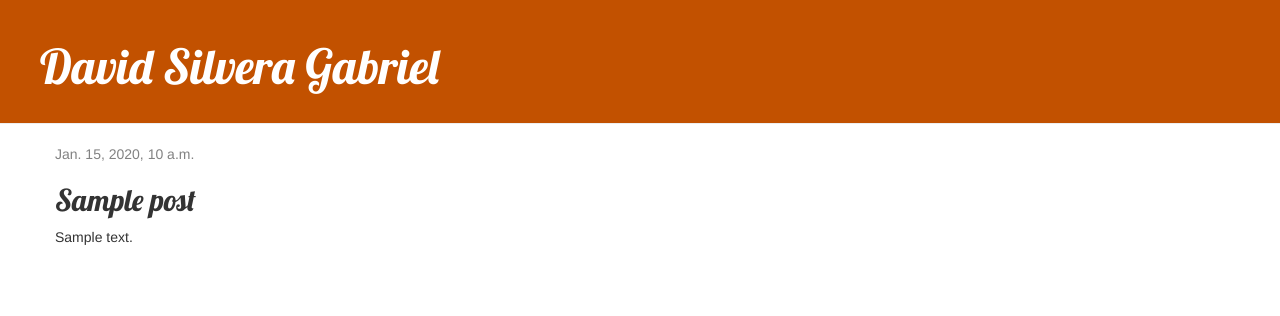
After one commit to DavidSilveraGabriel/Look-At-Me, a Django app: template blog/templates/blog/post_detail.html in a window 1280 px wide. The commit adds this page. Shown: the top 316 px of the page. Run offline with Django 3.2, Linux system fonts and the light colour scheme; the template is opened without the code that fills it: most values are stand-ins (such as "Sample title", 1, 10 or a date in 2020); some libraries are stand-ins or nearby versions.

```diff
--- /dev/null
+++ b/blog/static/css/blog.css
@@ -0,0 +1,46 @@
+.page-header {
+    background-color: #C25100;
+    margin-top: 0;
+    padding: 20px 20px 20px 40px;
+}
+
+.page-header h1, .page-header h1 a, .page-header h1 a:visited, .page-header h1 a:active {
+    color: #ffffff;
+    font-size: 36pt;
+    text-decoration: none;
+}
+
+.content {
+    margin-left: 40px;
+}
+
+h1, h2, h3, h4 {
+    font-family: 'Lobster', cursive;
+}
+
+.date {
+    color: #828282;
+}
+
+.save {
+    float: right;
+}
+
+.post-form textarea, .post-form input {
+    width: 100%;
+}
+
+.top-menu, .top-menu:hover, .top-menu:visited {
+    color: #ffffff;
+    float: right;
+    font-size: 26pt;
+    margin-right: 20px;
+}
+
+.post {
+    margin-bottom: 70px;
+}
+
+.post h2 a, .post h2 a:visited {
+    color: #000000;
+}
--- /dev/null
+++ b/blog/templates/blog/base.html
@@ -0,0 +1,32 @@
+{% load static %}
+<!DOCTYPE html>
+<html lang="en">
+<head>
+    <meta charset="UTF-8">
+    <meta name="viewport" content="width=device-width, initial-scale=1.0">
+    <link rel="stylesheet" href="//maxcdn.bootstrapcdn.com/bootstrap/3.2.0/css/bootstrap.min.css">
+    <link rel="stylesheet" href="//maxcdn.bootstrapcdn.com/bootstrap/3.2.0/css/bootstrap-theme.min.css">
+    <link rel="stylesheet" href="{% static 'css/blog.css' %}">
+
+    <link href="//fonts.googleapis.com/css?family=Lobster&subset=latin,latin-ext" rel="stylesheet" type="text/css">
+
+    <title>Dblog</title>
+</head>
+<body>
+    <div class="page-header">
+        {% if user.is_authenticated %}
+            <a href="{% url 'post_new' %}" class="top-menu"><span class="glyphicon glyphicon-plus"></span></a>
+        {% endif %}
+        <h1 ><a href="/">David Silvera Gabriel</a></h1>
+    </div>
+
+    <div class="content container">
+        <div class="row">
+            <div class="col-md-8">
+            {% block content %}
+            {% endblock %}
+            </div>
+        </div>
+    </div>
+</body>
+</html>
--- /dev/null
+++ b/blog/templates/blog/post_detail.html
@@ -0,0 +1,13 @@
+{% extends 'blog/base.html' %}
+
+{% block content %}
+    <div class="post">
+        {% if post.published_date %}
+            <div class="date">
+                {{ post.published_date }}
+            </div>
+        {% endif %}
+        <h2>{{ post.title }}</h2>
+        <p>{{ post.text|linebreaksbr }}</p>
+    </div>
+{% endblock %}
```
Also changed, not shown: blog/templates/blog/forms.py (added, +9 -0 lines), blog/templates/blog/post_edit.html (added, +9 -0 lines), blog/templates/blog/post_list.html (+12 -11 lines), blog/views.py (+6 -3 lines).
